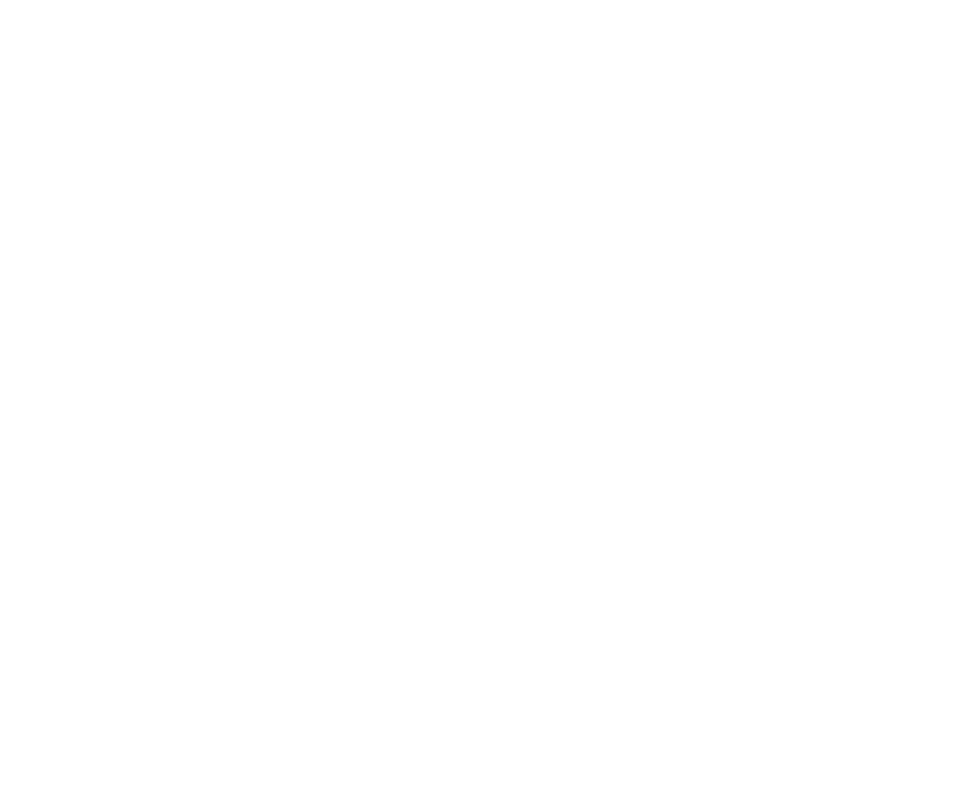
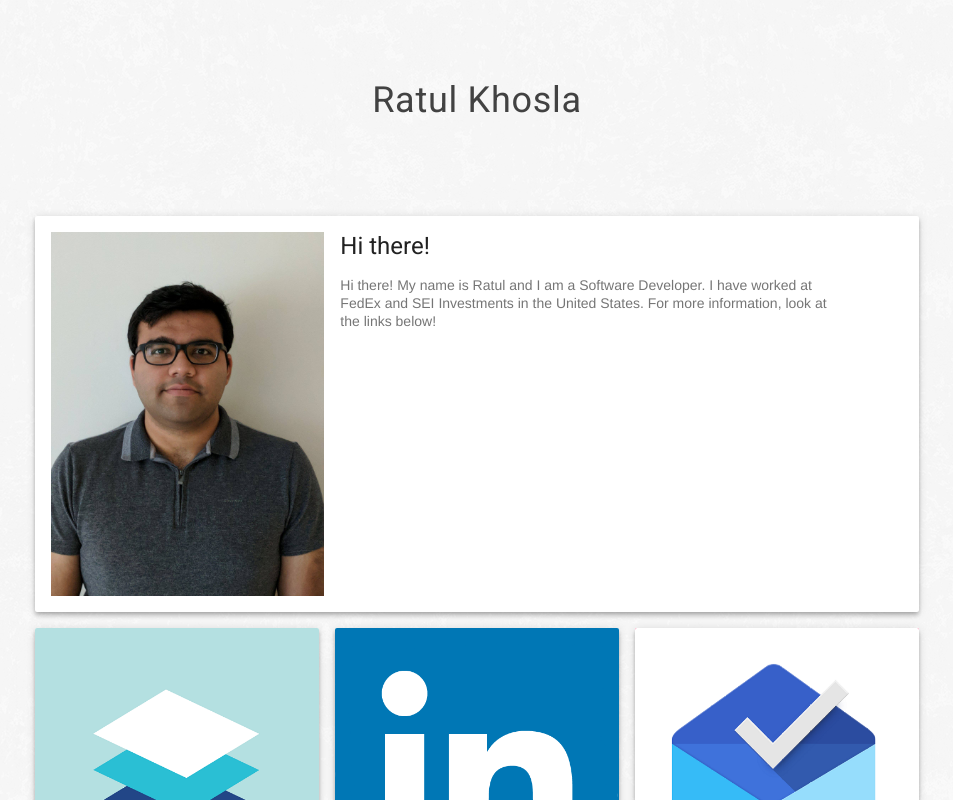
Before and after one commit to RatulK/RatulK.github.io, a plain HTML site: page index.html in a window 1280 px wide. Shown: the whole page, without its empty margins (163-1116 px from the left). Drawn offline with nearby package versions, Linux system fonts and the light colour scheme.

Commit message:
Added Body

```diff
--- a/index.html
+++ b/index.html
@@ -14,5 +14,64 @@
 </head>
 
 <body>
+    <div class="mdl-layout mdl-js-layout mdl-layout--fixed-header">
+        <header class="mdl-layout__header mdl-layout__header--waterfall portfolio-header">
+            <div class="mdl-layout__header-row portfolio-logo-row">
+                <div class="mdl-layout__title">Ratul Khosla</div>
+            </div>
+        </header>
+
+        <main class="mdl-layout__content">
+            <div class="mdl-grid portfolio-max-width">
+                <div class="mdl-grid mdl-cell mdl-cell--12-col mdl-cell--8-col-tablet mdl-card mdl-shadow--4dp">
+                    <div class="mdl-card__media mdl-cell mdl-cell--8-col-tablet">
+                        <img class="article-image" src=" images/logo.jpg" border="0" alt="">
+                    </div>
+                    <div class="mdl-cell mdl-cell--8-col mdl">
+                        <h2 class="mdl-card__title-text">Hi there!</h2>
+                        <div class="mdl-card__supporting-text no-left-padding">
+                            Hi there!
+                            My name is Ratul and I am a Software Developer.
+							I have worked at FedEx and SEI Investments in the United States.
+							For more information, look at the links below!
+                        </div>
+                    </div>
+                </div>
+
+                <div class="mdl-cell mdl-card mdl-shadow--4dp portfolio-card">
+                    <a target="_blank" href="Resume.pdf">
+                        <div class="mdl-card__media">
+                            <img class="article-image" src="images/resume.jpg" border="0" alt="">
+                        </div>
+                    </a>
+                    <div class="mdl-card__title">
+                        <h2 class="mdl-card__title-text">Resume</h2>
+                    </div>
+                </div>
+                <div class="mdl-cell mdl-card mdl-shadow--4dp portfolio-card">
+                    <a target="_blank" href="http://www.linkedin.com/in/ratul-khosla-70a03b61">
+                        <div class="mdl-card__media">
+                            <img class="article-image" src="images/linkedin.jpg" border="0" alt="">
+                        </div>
+                    </a>
+                    <div class="mdl-card__title">
+                        <h2 class="mdl-card__title-text">Linkedin</h2>
+                    </div>
+                </div>
+                <div class="mdl-cell mdl-card mdl-shadow--4dp portfolio-card">
+                    <a target="_blank" href="mailto:ratulkhosla5@gmail.com">
+                        <div class="mdl-card__media">
+                            <img class="article-image" src="images/inbox.jpg" border="0" alt="">
+                        </div>
+                    </a>
+                    <div class="mdl-card__title">
+                        <h2 class="mdl-card__title-text">ratulkhosla5@gmail.com</h2>
+                    </div>
+                </div>
+            </div>
+        </main>
+    </div>
+
+    <script src="https://code.getmdl.io/1.2.1/material.min.js"></script>
 </body>
 </html>
```
